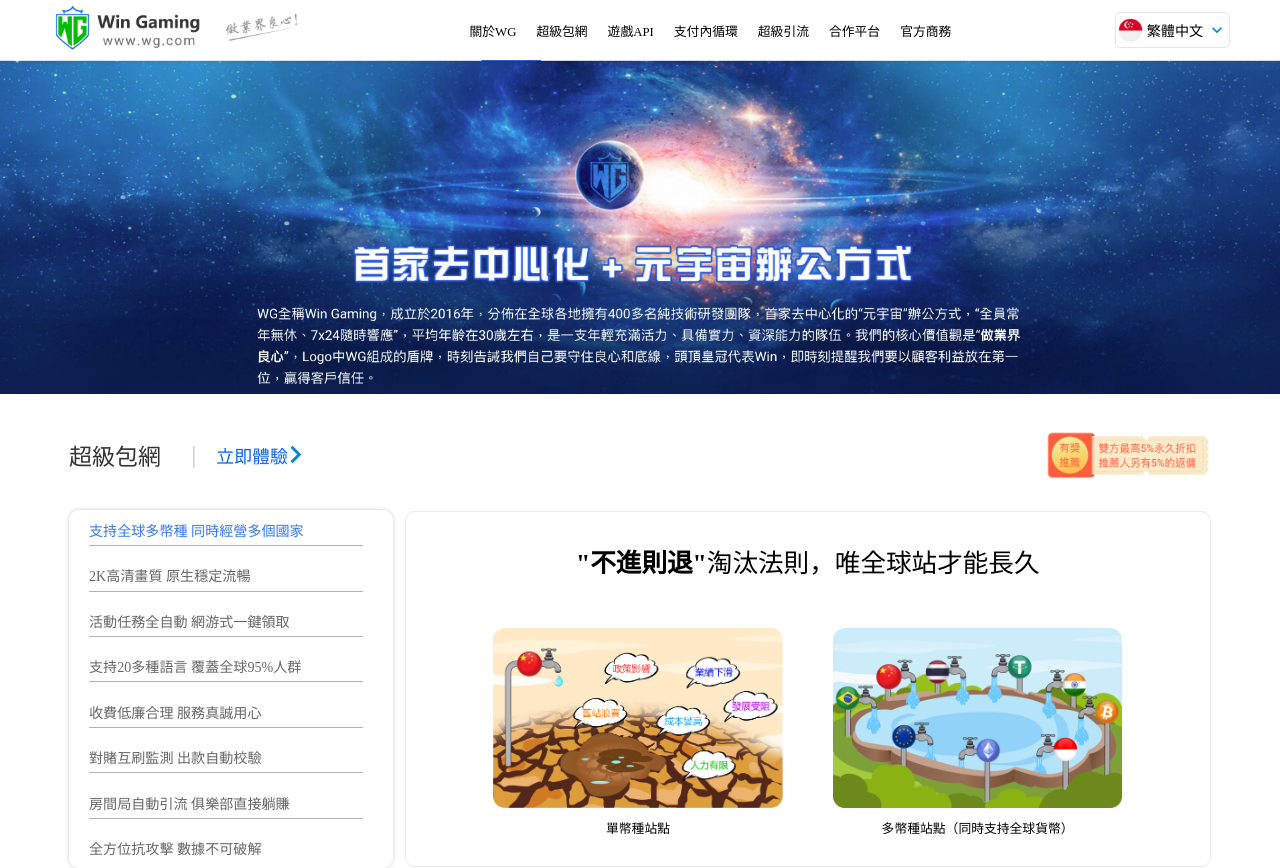
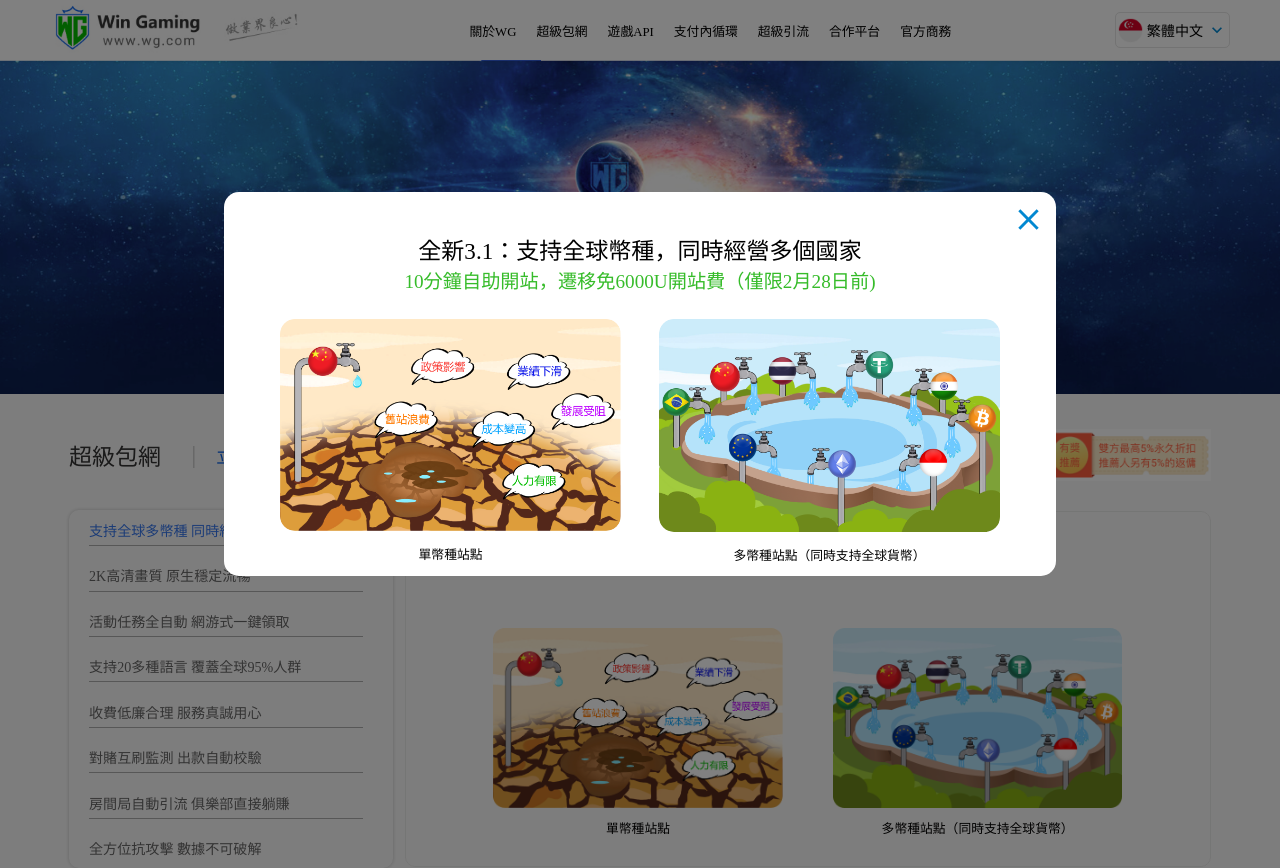
Before and after one commit to yenglianglai/wg, a React (Create React App) app: page / in a window 1280 px wide. Shown: the top 868 px of the page. Built offline with nearby package versions, Linux system fonts and the light colour scheme.

Commit message:
css animation

```diff
--- a/src/App.js
+++ b/src/App.js
@@ -17,6 +17,7 @@
 import Slide_6 from "./component/Show/Slide_6/Slide_6";
 import Slide_7 from "./component/Show/Slide_7/Slide_7";
 import Slide_8 from "./component/Show/Slide_8/Slide_8";
+import Window from "./component/window/Window";
 
 export const RwdContext = createContext(null);
 
@@ -30,6 +31,7 @@
   const [businessRender, setBusinessRender] = useState(false);
   const [platformRender, setPlatformRender] = useState(false);
   const [officialRender, setOfficialRender] = useState(false);
+  const [open, setModalOpen] = useState(true);
 
   useEffect(() => {
     if (typeof window !== "undefined") {
@@ -107,12 +109,25 @@
 
   return (
     <RwdContext.Provider value={{ device, setActiveGame, activeGame }}>
-      <div
-        className="App"
-        // style={device === "desktop" ? {} : { padding: "0 10px" }}
-      >
-        <div className="appWrapper">
-          <Navbar setLang={setLang} lang={lang} />
+      <div className="App">
+        <Window
+          lang={lang}
+          open={open}
+          setModalOpen={setModalOpen}
+          device={device}
+        />
+        <div
+          className="appWrapper"
+          style={
+            open
+              ? {
+                  backgroundColor: "rgba(18, 17, 17, 0.525)",
+                  filter: "brightness(50%)",
+                }
+              : {}
+          }
+        >
+          <Navbar setLang={setLang} lang={lang} setModalOpen={setModalOpen} />
           <Banner lang={lang} />
 
           {device === "desktop" ? (
--- a/src/App.scss
+++ b/src/App.scss
@@ -9,6 +9,7 @@
 .App {
   width: 100vw;
   padding: 0;
+  // position: relative;
   // border: red solid 2px;
   .footer {
     display: flex;
--- a/src/component/Navbar/Navbar.jsx
+++ b/src/component/Navbar/Navbar.jsx
@@ -3,7 +3,7 @@
 import "./Navbar.scss";
 import { useContext } from "react";
 import { RwdContext } from "../../App";
-const Navbar = ({ lang, setLang }) => {
+const Navbar = ({ lang, setLang, setModalOpen }) => {
   const [active, setActive] = useState(0);
   const [toggle, setToggle] = useState(false);
   const [open, setOpen] = useState(false);
@@ -208,6 +208,8 @@
               className="language"
               onClick={() => {
                 setLang("zh-CN");
+                setModalOpen(true);
+                window.scrollTo({ top: 0, behavior: "smooth" });
                 setToggle(!toggle);
               }}
             >
@@ -239,6 +241,8 @@
               className="language"
               onClick={() => {
                 setLang("zh-TW");
+                setModalOpen(true);
+                window.scrollTo({ top: 0, behavior: "smooth" });
                 setToggle(!toggle);
               }}
             >
@@ -270,6 +274,8 @@
               className="language"
               onClick={() => {
                 setLang("eng");
+                setModalOpen(true);
+                window.scrollTo({ top: 0, behavior: "smooth" });
                 setToggle(!toggle);
               }}
             >
--- /dev/null
+++ b/src/component/window/Window.jsx
@@ -0,0 +1,82 @@
+import React from "react";
+import "./Window.scss";
+import CloseIcon from "@mui/icons-material/Close";
+import { useState } from "react";
+
+const Window = ({ lang, open, setModalOpen, device }) => {
+  return (
+    <div
+      className="window"
+      style={
+        open
+          ? {
+              display: "flex",
+            }
+          : {}
+      }
+    >
+      <CloseIcon
+        color="info"
+        fontSize="large"
+        style={
+          device === "desktop"
+            ? {
+                cursor: "pointer",
+                position: "absolute",
+                top: "10px",
+                right: "10px",
+              }
+            : {
+                cursor: "pointer",
+                position: "absolute",
+                top: "10px",
+                right: "10px",
+              }
+        }
+        onClick={() => {
+          setModalOpen(false);
+        }}
+      />
+      <h1>
+        {lang === "zh-TW"
+          ? "全新3.1：支持全球幣種，同時經營多個國家"
+          : lang === "eng"
+          ? "Brand new 3.1: supports global currency at the same time"
+          : lang === "zh-CN" && "全新3.1：支持全球币种，同时经营多个国家"}
+      </h1>
+      <h2>
+        {lang === "zh-TW"
+          ? "10分鐘自助開站，遷移免6000U開站費（僅限2月28日前)"
+          : lang === "eng"
+          ? "Transfer site free 6000U construction fee, Only 10 mins build up site(Before 28 Feb)"
+          : lang === "zh-CN" && "全新3.1：支持全球币种，同时经营多个国家"}
+      </h2>
+      <div className="images">
+        <div className="image">
+          <img src="/img/dan.png" />
+
+          {lang === "zh-TW" ? (
+            <p>單幣種站點</p>
+          ) : lang === "eng" ? (
+            <p>Single currency site</p>
+          ) : (
+            lang === "zh-CN" && <p>单币种站点</p>
+          )}
+        </div>
+        <div className="image">
+          <img src="/img/duo.png" />
+
+          {lang === "zh-TW" ? (
+            <p>多幣種站點（同時支持全球貨幣）</p>
+          ) : lang === "eng" ? (
+            <p>Multi-currency site</p>
+          ) : (
+            lang === "zh-CN" && <p>多币种站点（同时支持全球货币）</p>
+          )}
+        </div>
+      </div>
+    </div>
+  );
+};
+
+export default Window;
--- /dev/null
+++ b/src/component/window/Window.scss
@@ -0,0 +1,107 @@
+.window {
+  position: absolute;
+  box-sizing: border-box;
+  top: 15vw;
+  left: 17.5vw;
+  width: 65vw;
+  height: 30vw;
+  padding: 40px 20px;
+  z-index: 4;
+  background-color: white;
+  //   display: flex;
+  flex-direction: column;
+  justify-content: start;
+  align-items: center;
+  border-radius: 15px;
+  display: none;
+  //   border: red solid 2px;
+
+  h1 {
+    font-size: 1.8vw;
+    font-weight: 500;
+  }
+
+  h2 {
+    font-size: 1.5vw;
+    color: #36bc2a;
+    font-weight: 500;
+    text-align: center;
+  }
+
+  .images {
+    margin-top: 2vw;
+    display: flex;
+    gap: 3vw;
+    align-items: center;
+    justify-content: center;
+    width: 100%;
+    // border: red solid 2px;
+    height: 80%;
+
+    .image {
+      width: 43%;
+      display: flex;
+      flex-direction: column;
+      align-items: center;
+      justify-content: center;
+      img {
+        width: 100%;
+        height: auto;
+        border-radius: 15px;
+        // border: blue solid 2px;
+      }
+
+      p {
+        margin-top: 1vw;
+        font-size: 1vw;
+      }
+    }
+  }
+}
+
+@media only screen and (max-width: 1260px) {
+  .window {
+    width: 95vw;
+    height: 90vh;
+    overflow-y: auto;
+    left: 2.5vw;
+    padding-top: 10vw;
+
+    h1 {
+      font-size: 3vw;
+      font-weight: 500;
+    }
+
+    h2 {
+      font-size: 2.5vw;
+      color: #36bc2a;
+      font-weight: 500;
+    }
+
+    .images {
+      height: 180%;
+      width: 90vw;
+      flex-direction: column;
+
+      //   border: red solid 2px;
+
+      .image {
+        height: 100%;
+        width: 90%;
+        // border: red solid 2px;
+
+        img {
+          width: 90%;
+          height: 90%;
+          border-radius: 15px;
+          //   width: auto;
+        }
+
+        p {
+          margin-top: 1vw;
+          font-size: 2.5vw;
+        }
+      }
+    }
+  }
+}
```
Also changed, not shown: public/img/window.png (added).
